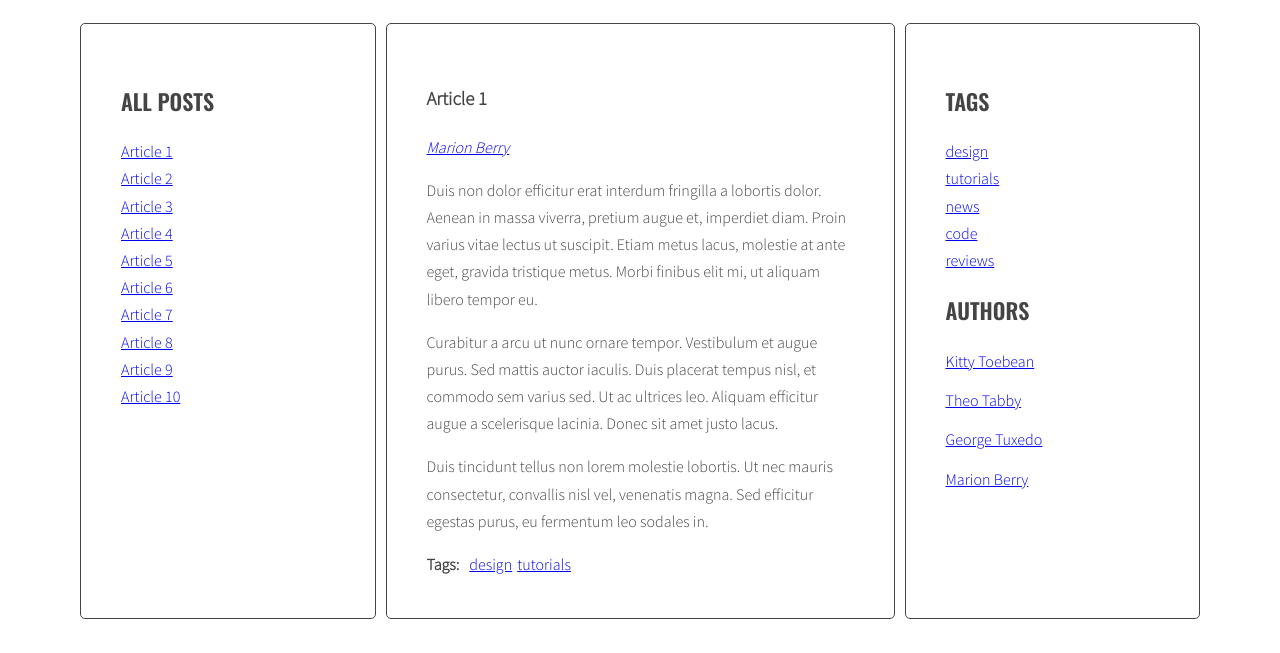
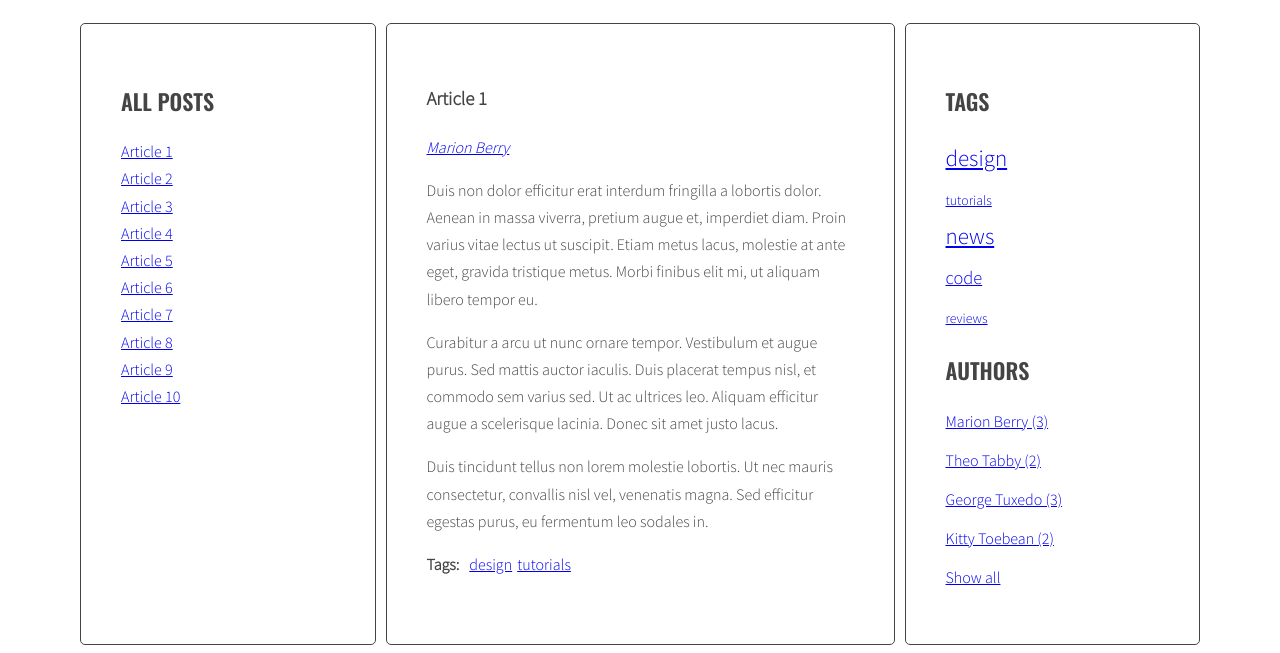
Before and after one commit to asasn23/javascript-blog, a website: page index.html in a window 1280 px wide. Shown: the part 220-873 px from the top of the page. Before the commit the page ends 847 px from the top, so only its background shows below. Drawn offline with nearby package versions, Linux system fonts and the light colour scheme.

Commit message:
switched opts and added author list with count

```diff
--- a/index.html
+++ b/index.html
@@ -165,26 +165,6 @@
                   </ul>
                   <h2 class="section-title">Authors</h2>
                   <ul class="list authors">
-                    <li>
-                      <a href="#">
-                        <span class="author-name">Kitty Toebean</span>
-                      </a>
-                    </li>
-                    <li>
-                      <a href="#">
-                        <span class="author-name">Theo Tabby</span>
-                      </a>
-                    </li>
-                    <li>
-                      <a href="#">
-                        <span class="author-name">George Tuxedo</span>
-                      </a>
-                    </li>
-                    <li>
-                      <a href="#">
-                        <span class="author-name">Marion Berry</span>
-                      </a>
-                    </li>
                   </ul>
                 </aside>
               </main>
--- a/js/script.js
+++ b/js/script.js
@@ -1,12 +1,16 @@
 'use strict';
 
-const optArticleSelector = '.post',
-  optTitleSelector = '.post-title',
-  optTitleListSelector = '.titles',
-  optArticleTagsSelector = '.post-tags .list',
-  optArticleAuthorsSelector = '.post-author',
-  optTagsListSelector = '.tags';
-
+const opts = {
+  ArticleSelector: '.post',
+  TitleSelector: '.post-title',
+  TitleListSelector: '.titles',
+  ArticleTagsSelector: '.post-tags .list',
+  ArticleAuthorsSelector: '.post-author',
+  AuthorsListSelector: '.authors',
+  TagsListSelector: '.tags',
+  CloudClassCount: 5,
+  CloudClassPrefix: 'tag-size-'
+}
 
 function titleClickHandler(event){
   event.preventDefault();
@@ -31,15 +35,15 @@ function titleClickHandler(event){
 
 function generateTitleLinks(customSelector = ''){
 
-  const titleList = document.querySelector(optTitleListSelector);
+  const titleList = document.querySelector(opts.TitleListSelector);
   titleList.innerHTML = '';
 
-  const articles = document.querySelectorAll(optArticleSelector + customSelector);
+  const articles = document.querySelectorAll(opts.ArticleSelector + customSelector);
   let html = '';
 
   for (let article of articles) {
     const articleId = article.getAttribute("id");
-    const articleTitle = article.querySelector(optTitleSelector).innerHTML;
+    const articleTitle = article.querySelector(opts.TitleSelector).innerHTML;
     const linkHTML = '<li><a href="#' + articleId + '"><span>' + articleTitle + '</span></a></li>';
     html = html + linkHTML;
   }
@@ -54,12 +58,35 @@ function generateTitleLinks(customSelector = ''){
   }
 }
 
+function calculateTagsParams(tags) {
+  const params = {max: 0, min: 999999};
+
+  for (let tag in tags) {
+    if (tags[tag] > params.max) {
+      params.max = tags[tag];
+    }
+
+    if (tags[tag] < params.min) {
+      params.min = tags[tag];
+    }
+  }
+  return params;
+}
+
+function calculateTagClass(count, params) {
+  const normalizedCount = count - params.min;
+  const normalizedMax = params.max - params.min;
+  const percentage = normalizedCount / normalizedMax;
+  const classNumber = Math.floor( percentage * (opts.CloudClassCount - 1) + 1 );
+  return (opts.CloudClassPrefix + classNumber);
+}
+
 function generateTags(){
 
-  const articles = document.querySelectorAll(optArticleSelector);
-  let allTags = [];
+  const articles = document.querySelectorAll(opts.ArticleSelector);
+  let allTags = {};
   for (let article of articles) {
-    const tagsWrapper = article.querySelector(optArticleTagsSelector);
+    const tagsWrapper = article.querySelector(opts.ArticleTagsSelector);
     tagsWrapper.innerHTML = '';
     let html = '';
     const articleTags = article.getAttribute("data-tags");
@@ -68,15 +95,24 @@ function generateTags(){
       const linkHtml = '<li><a href="#tag-' + singleTag + '">' + singleTag + '</a></li>';
       html = html + linkHtml;
 
-      if(allTags.indexOf(linkHtml) == -1){
-        allTags.push(linkHtml);
+      if(!allTags.hasOwnProperty(singleTag)){
+        allTags[singleTag] = 1;
+      } else {
+        allTags[singleTag]++;
       }
     }
     tagsWrapper.innerHTML = html;
   }
 
-  const tagList = document.querySelector(optTagsListSelector);
-  tagList.innerHTML = allTags.join(' ');
+  const tagList = document.querySelector(opts.TagsListSelector);
+  let allTagsHtml = '';
+  const tagsParams = calculateTagsParams(allTags);
+
+  for (let singleTag in allTags) {
+    const tagLinkHtml = '<li><a href="#tag-' + singleTag + '" class="' + calculateTagClass(allTags[singleTag], tagsParams) + '">' + singleTag + '</a></li>';
+    allTagsHtml += tagLinkHtml;
+  }
+  tagList.innerHTML = allTagsHtml;
 }
 
 function tagClickHandler(event){
@@ -88,13 +124,32 @@ function tagClickHandler(event){
   for (let activeTagLink of activeTagLinks) {
     activeTagLink.classList.remove('active');
   }
+
+  const activeTags = document.querySelectorAll('.tags a');
+
+  for (let activeTag of activeTags) {
+    activeTag.classList.remove('active');
+  }
+
+  const activeAuthors = document.querySelectorAll('.authors a');
+
+  for (let activeAuthor of activeAuthors) {
+    activeAuthor.classList.remove('active');
+  }
+
   const tagLinks = document.querySelectorAll('a[href="' + href + '"]');
 
   for (let tagLink of tagLinks) {
     tagLink.classList.add('active');
   }
 
-  generateTitleLinks('[data-tags~="' + tag + '"]');
+  if (tag == 'all') {
+    console.log('all');
+    generateTitleLinks();
+  } else {
+    console.log(tag);
+    generateTitleLinks('[data-tags~="' + tag + '"]');
+  }
 }
 
 function addClickListenersToTags(){
@@ -105,15 +160,39 @@ function addClickListenersToTags(){
 }
 
 function generateAuthors(){
-  const articles = document.querySelectorAll(optArticleSelector);
+  const articles = document.querySelectorAll(opts.ArticleSelector);
+  const authorsList = document.querySelector(opts.AuthorsListSelector);
+  authorsList.innerHTML = '';
+
+  let allAuthorsHtml = '';
+
+  let allAuthors = {};
   for (let article of articles) {
-    const authorWrapper = article.querySelector(optArticleAuthorsSelector);
+    const authorWrapper = article.querySelector(opts.ArticleAuthorsSelector);
     authorWrapper.innerHTML = '';
     const articleAuthor = article.getAttribute("data-author");
     const linkHtml = '<a href="#author-' + articleAuthor + '">' + articleAuthor + '</a>';
     authorWrapper.innerHTML = linkHtml;
+
+    if(!allAuthors.hasOwnProperty(articleAuthor)){
+      allAuthors[articleAuthor] = 1;
+    } else {
+      allAuthors[articleAuthor]++;
+    }
   }
+
+  for (let articleAuthor in allAuthors) {
+    const singleLinkHtml = '<li><a href="#author-' + articleAuthor + '"><span class="author-name">' + articleAuthor + ' (' + allAuthors[articleAuthor] + ') </span></a></li>';
+
+    allAuthorsHtml += singleLinkHtml;
+  }
+
+  const lastLinkHtml = '<li><a href="#author-all"><span class="author-name">Show all</span></a></li>';
+  allAuthorsHtml += lastLinkHtml;
+
+  authorsList.innerHTML = allAuthorsHtml;
 }
+
 
 function authorClickHandler(event){
   event.preventDefault();
@@ -135,7 +214,12 @@ function authorClickHandler(event){
     authorLink.classList.add('active');
   }
 
-  generateTitleLinks('[data-author="' + author + '"]');
+  if (author == 'all') {
+    console.log('all');
+    generateTitleLinks();
+  } else {
+    generateTitleLinks('[data-author="' + author + '"]');
+  }
 }
 
 function addClickListenersToAuthors(){
--- a/sass/style.scss
+++ b/sass/style.scss
@@ -92,6 +92,27 @@ body {
   }
 }
 
+.tags {
+  font-size: 23px;
+}
+
+.tag-size-1 {
+  font-size: 60%;
+}
+
+.tag-size-2 {
+  font-size: 70%;
+}
+.tag-size-3 {
+  font-size: 80%;
+}
+.tag-size-4 {
+  font-size: 90%;
+}
+.tag-size-5 {
+  font-size: 100%;
+}
+
 /* Authors */
 
 .authors {
```
Also changed, not shown: css/style.css, 1 other file.
